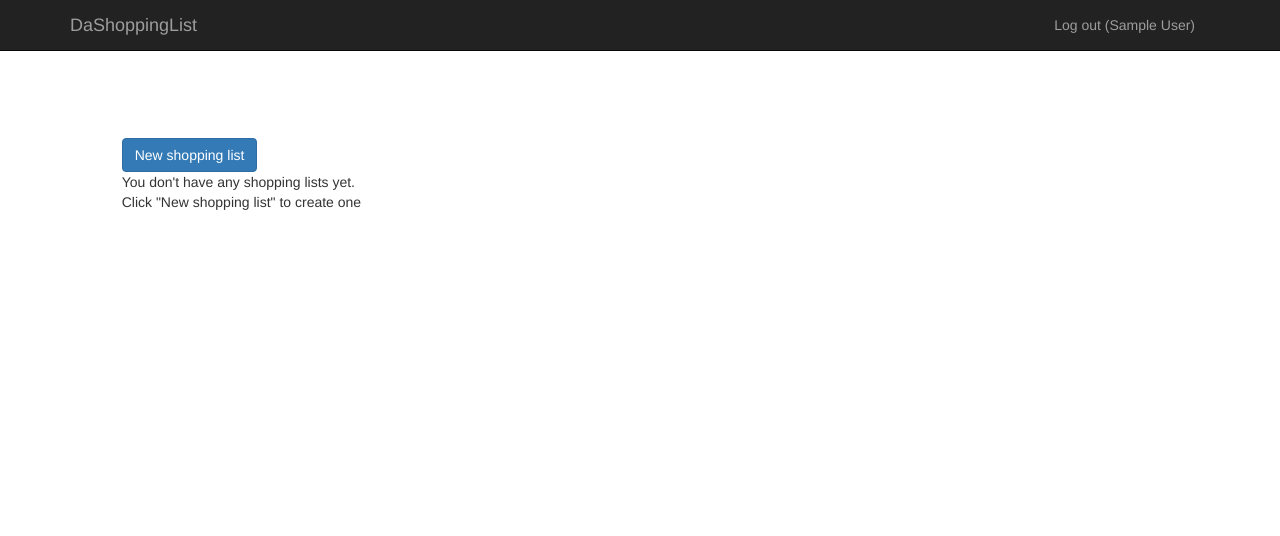
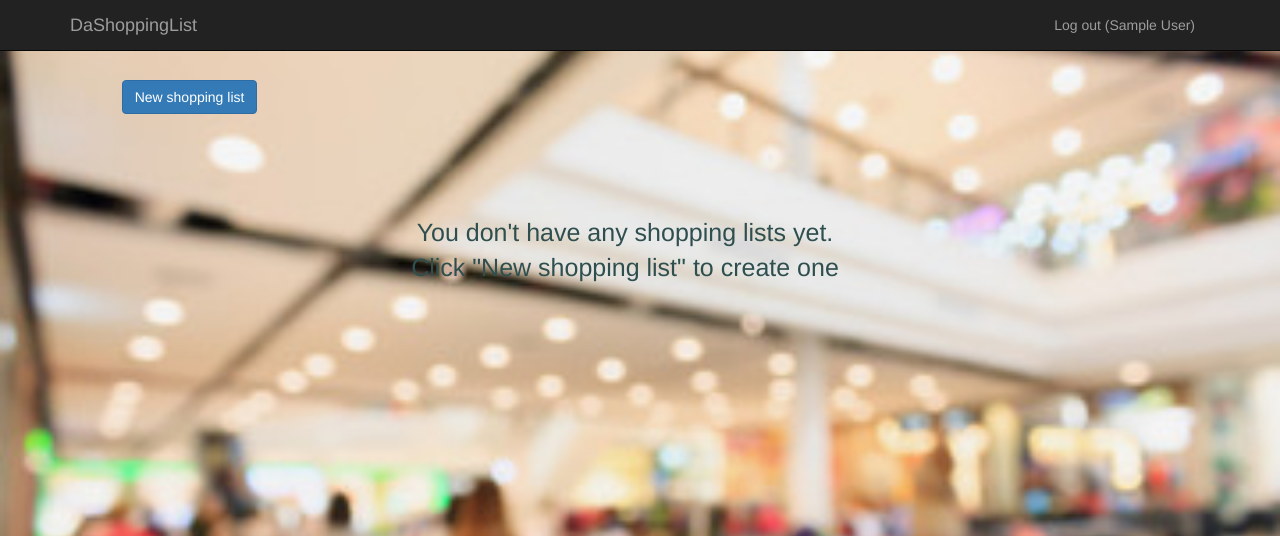
Before and after one commit to kennlebu/ShoppingListApp, a Flask app: page / in a window 1280 px wide. Shown: the top 536 px of the page. Run offline with Flask 2, Linux system fonts and the light colour scheme; the visitor is signed in with stand-in values (Sample User, id 1); some libraries are stand-ins or nearby versions.

Commit message:
Modify CSS for UI

```diff
--- a/app/static/css/styles.css
+++ b/app/static/css/styles.css
@@ -1,14 +1,25 @@
+body {
+    padding-top: 70px;
+    background: url("../img/shopping-list.jpg") no-repeat center center fixed;
+    background-size: cover;
+}
+
 .content {
     padding: 0 10%;
+    background: rgba(0, 0, 0, 0.7);
+    height: 100%;
+}
+
+.red {
+    border: 1px solid red;
 }
 
 .row {
-    margin-top: 10%;
     width: 100%;
 }
 
 .visitor-message {
-    margin-left: 10%;
+    margin-top: 5%;
     float: left;
     font-size: 20px;
     font-weight: 500;
@@ -58,3 +69,10 @@
     font-size: 16px;
     color: gray;
 }
+
+#no-shopping-lists {
+    margin-top: 10%;
+    font-size: 25px;
+    color: darkslategrey;
+    text-align: center
+}
```
